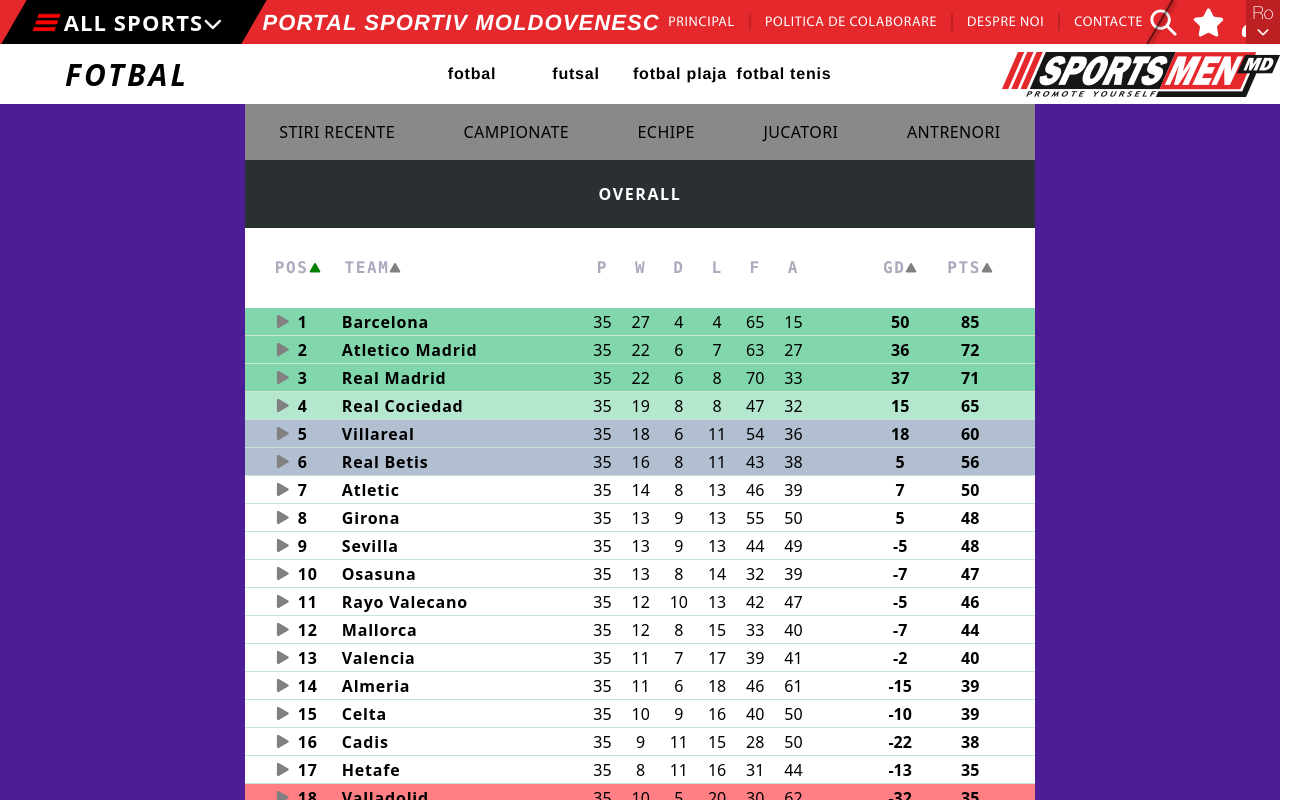
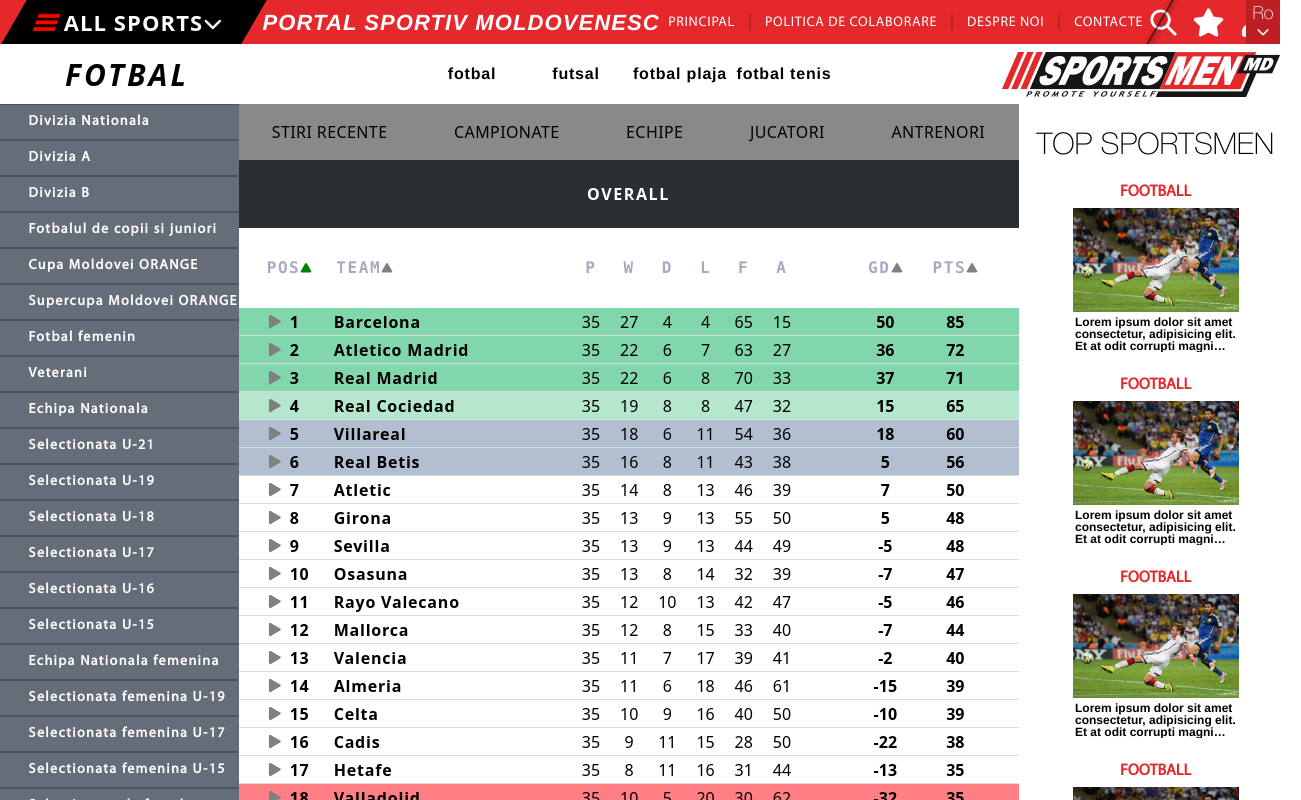
Before and after one commit to RaduAlexeev/sportsmen, a React (Create React App) app in the folder client/: page /sports-page in a window 1280 px wide. Shown: the top 800 px of the page, 1301 px wide, since content can reach past the window. Built offline with nearby package versions, Linux system fonts and the light colour scheme.

Commit message:
add asides component in the table

```diff
--- /dev/null
+++ b/client/src/components/routes/asideLeague.jsx
@@ -0,0 +1,56 @@
+import LeagueSubsection from "./leagueSubsection";
+import { useState } from "react";
+
+const databaseLeague = [
+    { title: "Divizia Nationala", subsection: ["1", "2", "3"] },
+    { title: "Divizia A", subsection: ["1", "2", "3"] },
+    { title: "Divizia B", subsection: ["1", "2", "3"] },
+    { title: "Fotbalul de copii si juniori", subsection: ["1"] },
+    { title: "Cupa Moldovei ORANGE", subsection: ["1", "2"] },
+    { title: "Supercupa Moldovei ORANGE", subsection: ["1", "2", "3"] },
+    { title: "Fotbal femenin", subsection: ["1", "2", "3"] },
+    { title: "Veterani", subsection: ["1", "2", "3"] },
+    { title: "Echipa Nationala", subsection: ["1", "2", "3"] },
+    { title: "Selectionata U-21", subsection: ["1", "2", "3"] },
+    { title: "Selectionata U-19", subsection: ["1", "2", "3"] },
+    { title: "Selectionata U-18", subsection: ["1", "2", "3"] },
+    { title: "Selectionata U-17", subsection: ["1", "2", "3"] },
+    { title: "Selectionata U-16", subsection: ["1", "2", "3"] },
+    { title: "Selectionata U-15", subsection: ["1", "2", "3"] },
+    { title: "Echipa Nationala femenina", subsection: ["1", "2", "3"] },
+    { title: "Selectionata femenina U-19", subsection: ["1", "2", "3"] },
+    { title: "Selectionata femenina U-17", subsection: ["1", "2", "3"] },
+    { title: "Selectionata femenina U-15", subsection: ["1", "2", "3"] },
+    { title: "Selectionata de futsal", subsection: ["1", "2", "3"] },
+    { title: "Selectionata de futsal U-21", subsection: ["1", "2", "3"] }
+];
+
+
+export default function AsideLeague() {
+    const [clickedIndex, setClickedIndex] = useState(null);
+
+    function handleClick(index) {
+        if (clickedIndex === index) {
+            setClickedIndex(null);
+        } else {
+            setClickedIndex(index);
+        }
+
+    }
+
+    return (
+        <div>
+            {
+                databaseLeague.map((el, index) => (
+                    <div key={index} >
+                        <button onClick={() => handleClick(index)} className="relative left-4 w-[251px] h-[36px] bg-[#656d79] border border-b-3 border-[#4d5460] text-white font-menuFont font-semibold tracking-widest flex items-center text-sm">
+                            <p className="relative left-8">{el.title}</p>
+                        </button>
+                        {clickedIndex === index && <LeagueSubsection subsection={el.subsection} />}
+                    </div>
+                ))
+            }
+
+        </div>
+    );
+}
--- /dev/null
+++ b/client/src/components/routes/asideTopPlayer.jsx
@@ -0,0 +1,23 @@
+import logo from "../../img/top-sportsmeni/fotbal.jpg";
+import CardTopPlayer from "./itemTopPlayer";
+
+
+const topPlayer = [
+    { logo, title: "Football", text: "Lorem ipsum dolor sit amet consectetur, adipisicing elit. Et at odit corrupti magni sunt magnam adipisci deleniti eligendi nemo sed, dicta error iusto harum veniam. Rerum animi illum iure earum." },
+    { logo, title: "Football", text: "Lorem ipsum dolor sit amet consectetur, adipisicing elit. Et at odit corrupti magni sunt magnam adipisci deleniti eligendi nemo sed, dicta error iusto harum veniam. Rerum animi illum iure earum." },
+    { logo, title: "Football", text: "Lorem ipsum dolor sit amet consectetur, adipisicing elit. Et at odit corrupti magni sunt magnam adipisci deleniti eligendi nemo sed, dicta error iusto harum veniam. Rerum animi illum iure earum." },
+    { logo, title: "Football", text: "Lorem ipsum dolor sit amet consectetur, adipisicing elit. Et at odit corrupti magni sunt magnam adipisci deleniti eligendi nemo sed, dicta error iusto harum veniam. Rerum animi illum iure earum." }
+];
+
+export default function AsideTopPlayer() {
+    return (
+        <div className="w-[290px] flex flex-col justify-start items-center bg-white">
+            <h1 className="uppercase text-[30px] mt-5">Top sportsmen</h1>
+            {
+                topPlayer.map((el, index) => (
+                    <CardTopPlayer key={index} logo={el.logo} title={el.title} text={el.text} />
+                ))
+            }
+        </div>
+    );
+}
--- a/client/src/components/routes/contentBox.jsx
+++ b/client/src/components/routes/contentBox.jsx
@@ -7,7 +7,7 @@ export default function ContentBox({ children }) {
 
     return (
         <div className="w-full h-[1400px] flex justify-center">
-            <div className="w-mainWidth flex flex-row justify-center items-center bg-violet-900">
+            <div className="w-mainWidth flex flex-row justify-between items-start">
                 {children}
             </div>
         </div>
--- /dev/null
+++ b/client/src/components/routes/itemTopPlayer.jsx
@@ -0,0 +1,17 @@
+import PropTypes from "prop-types";
+
+export default function CardTopPlayer({ logo, title, text }) {
+    CardTopPlayer.propTypes = {
+        logo: PropTypes.string.isRequired,
+        title: PropTypes.string.isRequired,
+        text: PropTypes.string.isRequired
+    };
+
+    return (
+        <div className="w-[173px] h-[177px] my-2 flex flex-col justify-center space-y-1 items-center">
+            <h1 className="uppercase text-base font-black font-menuFont text-mainRed">{title}</h1>
+            <img className="w-[166px] h-[104px]" src={logo} alt="logo" />
+            <p className="text-xs break-words leading-none line-clamp-3 px-1.5 font-bold mb-0.5">{text}</p>
+        </div>
+    );
+}
--- /dev/null
+++ b/client/src/components/routes/leagueSubsection.jsx
@@ -0,0 +1,18 @@
+import PropTypes from "prop-types";
+
+export default function LeagueSubsection({ subsection }) {
+    LeagueSubsection.propTypes = {
+        subsection: PropTypes.array.isRequired
+    };
+
+    return (
+        <div className="block">
+            {
+                subsection.map((el, index) => (
+                    <button key={index} className="relative left-4 w-[251px] h-[36px] bg-white border border-b-2 border-[#d7d7d7] text-black font-menuFont font-semibold tracking-widest flex items-center">
+                        <p className="relative left-8">{el}</p>
+                    </button>
+                ))}
+        </div>
+    );
+}
--- a/client/src/components/routes/sports-page.jsx
+++ b/client/src/components/routes/sports-page.jsx
@@ -1,5 +1,7 @@
 import Footer from "../footer/footer";
 import LanguageSelecter from "../header/languageSelecter";
+import AsideLeague from "./asideLeague";
+import AsideTopPlayer from "./asideTopPlayer";
 import Container from "./container";
 import ContentBox from "./contentBox";
 import DropdownMenu from "./dropdownMenu";
@@ -56,12 +58,13 @@ export default function SportsPage() {
             </SecondHeaderBox>
 
             <ContentBox>
+                <AsideLeague />
                 <Table statistics={clubs} />
+                <AsideTopPlayer />
             </ContentBox>
 
-            <FooterBox>
-                {/* <Footer /> */}
-            </FooterBox>
+            {/* <FooterBox>
+            </FooterBox> */}
 
         </Container>
     );
--- a/client/src/components/routes/table.jsx
+++ b/client/src/components/routes/table.jsx
@@ -1,4 +1,6 @@
 import PropTypes from "prop-types";
+import AsideLeague from "./asideLeague";
+import AsideTopPlayer from "./asideTopPlayer";
 
 export default function Table({ statistics }) {
     Table.propTypes = {
@@ -33,8 +35,8 @@ export default function Table({ statistics }) {
     );
 
     return (
-        <div className="inline-flex">
-            <div className="w-[790px] bg-white flex-col">
+        <div className="inline-flex relative left-2">
+            <div className="w-[780px] bg-white flex-col">
                 <div className="w-full h-[56px] bg-[#898989] flex justify-around items-center uppercase tracking-wide font-sans font-medium">
                     {"stiri recente, campionate, echipe, jucatori, antrenori".split(",").map((el, index) => (
                         <a className="hover:text-white" key={index.toString()} href="#">{el}</a>
```
